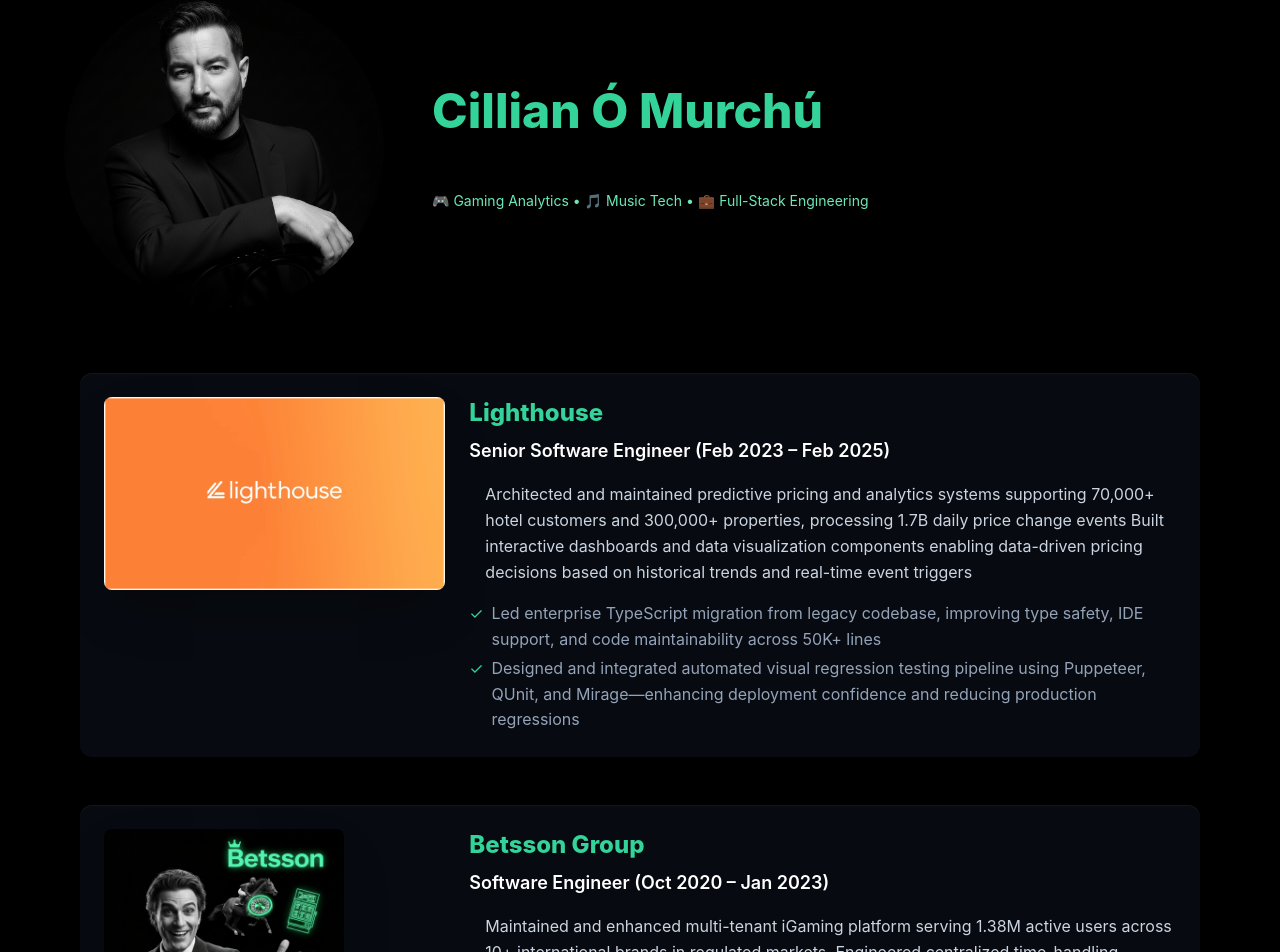
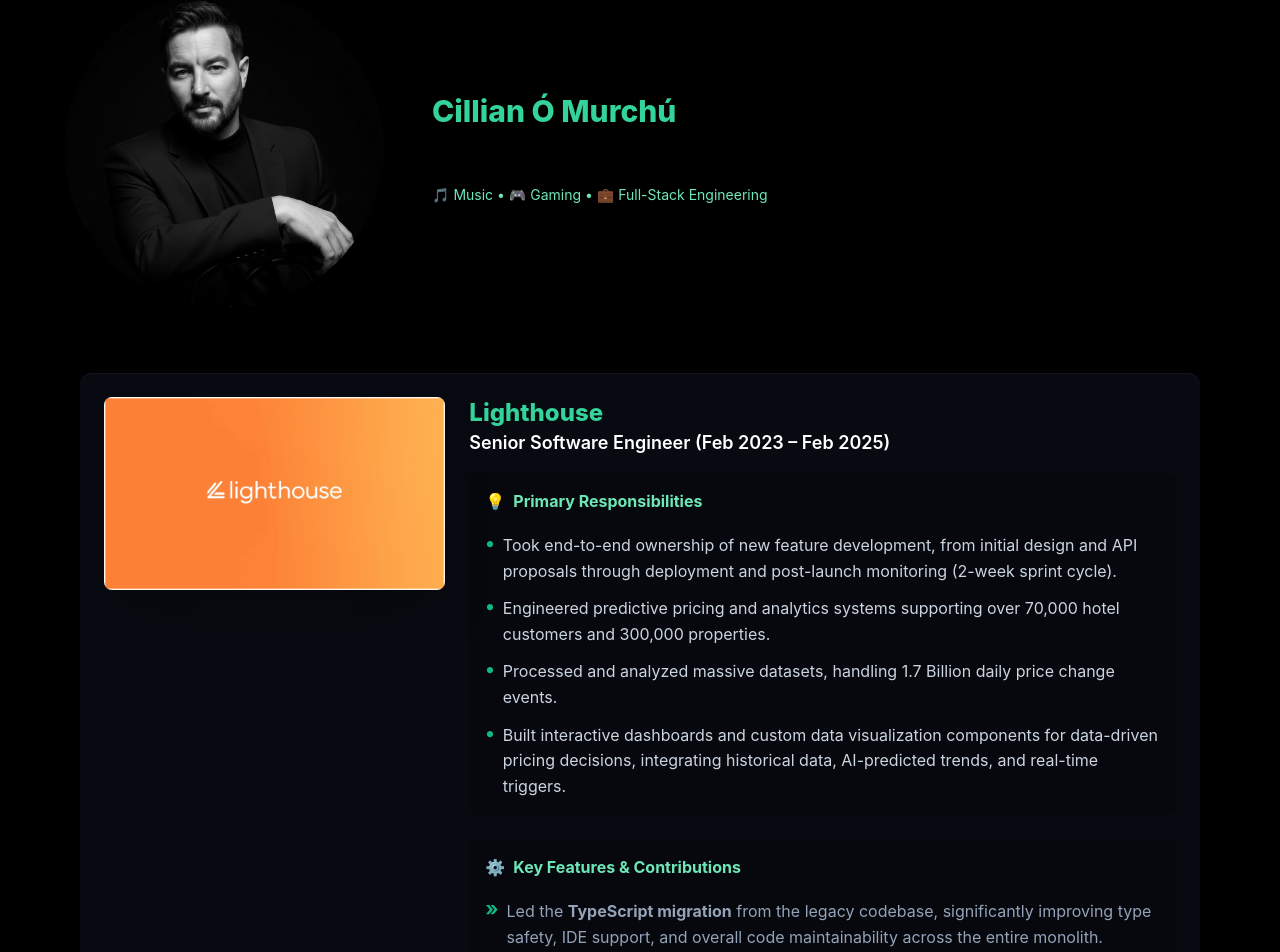
Before and after one commit to CillianOMurchu/portfolio, a React (Vite) app: page /about in a window 1280 px wide. Shown: the part 91-1043 px from the top of the page. Built offline with nearby package versions, Linux system fonts and the light colour scheme.

Commit message:
improve markdown rendering

```diff
--- a/package.json
+++ b/package.json
@@ -27,6 +27,7 @@
     "react-dom": "^18.3.1",
     "react-hook-form": "^7.55.0",
     "react-icons": "^5.5.0",
+    "react-markdown": "^10.1.0",
     "react-router-dom": "^7.9.5",
     "tailwind-merge": "*",
     "three": "^0.181.0"
--- a/src/components/TimelineItem.tsx
+++ b/src/components/TimelineItem.tsx
@@ -1,9 +1,29 @@
 import { motion } from "framer-motion";
+import ReactMarkdown from "react-markdown";
+
+// --- ANIMATION CONFIGURATIONS ---
 
 const cardVariants = {
   hidden: { opacity: 0, y: 20 },
   visible: { opacity: 1, y: 0 },
 };
+
+// Container for staggering the list items
+const listContainerVariants = {
+  visible: {
+    transition: {
+      staggerChildren: 0.05, // Stagger each child item's animation
+    },
+  },
+};
+
+// Individual item animation for responsibilities and features
+const listItemVariants = {
+  hidden: { opacity: 0, x: -10 },
+  visible: { opacity: 1, x: 0 },
+};
+
+// --- INTERFACES (Updated) ---
 
 interface TimelineWork {
   id: string | number;
@@ -11,7 +31,8 @@
   title: string;
   dates: string;
   projectImage?: string;
-  responsibilities?: string;
+  // UPDATED: Now an array for better presentation
+  responsibilities?: string[];
   keyFeatures?: string[];
 }
 
@@ -20,8 +41,9 @@
   index: number;
 }
 
+// --- COMPONENT ---
+
 export const TimelineItem = ({ work, index }: TimelineItemProps) => {
-  console.log("work.projectImage is ", work.projectImage);
   return (
     <motion.div
       key={work.id}
@@ -30,14 +52,16 @@
       viewport={{ once: true, amount: 0.2 }}
       variants={cardVariants}
       transition={{ delay: index * 0.1, duration: 0.3 }}
-      className="grid grid-cols-1 sm:grid-cols-3 gap-6 p-6 rounded-xl shadow-lg bg-black/30 border border-emerald-700 backdrop-blur-md"
+      className="grid grid-cols-1 sm:grid-cols-3 gap-6 p-6 rounded-xl shadow-lg border border-emerald-700 backdrop-blur-md"
       style={{
-        backgroundColor: "rgba(19, 26, 40, 0.4)",
-        borderColor: "rgba(16, 185, 129, 0.3)",
-        boxShadow: "0 8px 32px rgba(0, 0, 0, 0.3), inset 0 1px 0 rgba(255, 255, 255, 0.05)",
+        backgroundColor: "rgba(19, 26, 40, 0.4)", // Dark background
+        borderColor: "rgba(16, 185, 129, 0.3)", // Subtle border
+        boxShadow:
+          "0 8px 32px rgba(0, 0, 0, 0.3), inset 0 1px 0 rgba(255, 255, 255, 0.05)",
         backdropFilter: "blur(10px)",
       }}
     >
+      {/* 1. Image/Media Column */}
       <div className="sm:col-span-1">
         {work.projectImage && (
           <img
@@ -48,33 +72,68 @@
         )}
       </div>
 
-      <div className="sm:col-span-2">
-        <div className="flex items-center space-x-4 mb-2">
+      {/* 2. Content Column */}
+      <div className="sm:col-span-2 flex flex-col">
+        <div className="mb-4">
           <h3 className="text-2xl font-extrabold text-emerald-400">
             {work.name}
           </h3>
+          <p className="text-lg font-semibold text-white">
+            {work.title} ({work.dates})
+          </p>
         </div>
-        <p className="text-lg font-semibold text-white mb-2">
-          {work.title} ({work.dates})
-        </p>
 
-        {/* Tool Description */}
-        {work.responsibilities && (
-          <p className="mt-4 text-slate-300 leading-relaxed border-l-2 border-emerald-500 pl-4">
-            {work.responsibilities}
-          </p>
+        {/* --- Responsibilities Panel (Section 1) --- */}
+        {work.responsibilities && work.responsibilities.length > 0 && (
+          <div className="p-4 rounded-lg bg-black/20 border border-slate-700/50 mb-6">
+            <h4 className="text-base font-bold text-emerald-300 mb-3 border-b border-emerald-700/50 pb-2">
+              <span className="mr-2">💡</span>Primary Responsibilities
+            </h4>
+
+            <motion.ul
+              className="space-y-3 text-slate-300"
+              variants={listContainerVariants}
+            >
+              {work.responsibilities.map((responsibility, i) => (
+                <motion.li
+                  key={`resp-${i}`}
+                  variants={listItemVariants}
+                  className="flex items-start"
+                >
+                  <span className="text-emerald-500 text-xl font-bold mr-2 leading-none">
+                    •
+                  </span>
+                  <ReactMarkdown>{responsibility}</ReactMarkdown>
+                </motion.li>
+              ))}
+            </motion.ul>
+          </div>
         )}
 
-        {/* Key Features/Highlights */}
-        {work.keyFeatures && (
-          <ul className="mt-4 space-y-1 text-slate-400">
-            {work.keyFeatures.map((feature, i) => (
-              <li key={i} className="flex items-start">
-                <span className="text-emerald-400 mr-2">✓</span>
-                {feature}
-              </li>
-            ))}
-          </ul>
+        {/* --- Key Features/Highlights Panel (Section 2) --- */}
+        {work.keyFeatures && work.keyFeatures.length > 0 && (
+          <div className="p-4 rounded-lg bg-black/20 border border-slate-700/50">
+            <h4 className="text-base font-bold text-emerald-300 mb-3 border-b border-emerald-700/50 pb-2">
+              <span className="mr-2">⚙️</span>Key Features & Contributions
+            </h4>
+            <motion.ul
+              className="space-y-3 text-slate-400"
+              variants={listContainerVariants}
+            >
+              {work.keyFeatures.map((feature, i) => (
+                <motion.li
+                  key={`feat-${i}`}
+                  variants={listItemVariants}
+                  className="flex items-start"
+                >
+                  <span className="text-emerald-500 mr-2 text-xl leading-none font-bold">
+                    »
+                  </span>
+                  <ReactMarkdown>{feature}</ReactMarkdown>
+                </motion.li>
+              ))}
+            </motion.ul>
+          </div>
         )}
       </div>
     </motion.div>
--- a/src/components/ToggleSphere.tsx
+++ b/src/components/ToggleSphere.tsx
@@ -22,7 +22,7 @@
 
   React.useEffect(() => {
     const handleScroll = () => {
-      if (window.scrollY > 20 && toggled) {
+      if (window.scrollY > 200 && toggled) {
         setToggled(false);
       }
     };
--- a/src/components/app/About.tsx
+++ b/src/components/app/About.tsx
@@ -3,40 +3,46 @@
 import { TimelineItem } from "../TimelineItem";
 import { experienceData } from "../../consts/experience-data";
 
-const sectionVariants = {
-  hidden: { opacity: 0, y: 30 },
-  visible: { opacity: 1, y: 0 },
+const animationVariants = {
+  section: { hidden: { opacity: 0, y: 30 }, visible: { opacity: 1, y: 0 } },
+  slideInRight: {
+    hidden: { opacity: 0, x: 40 },
+    visible: { opacity: 1, x: 0 },
+  },
+  slideInLeft: {
+    hidden: { opacity: 0, x: -40 },
+    visible: { opacity: 1, x: 0 },
+  },
+  fadeIn: { hidden: { opacity: 0 }, visible: { opacity: 1 } },
 };
 
-const profileAnimationVariants = {
-  hidden: { opacity: 0, x: 40 },
-  visible: { opacity: 1, x: 0 },
-};
+const transitionConfig = { once: true, amount: 0.8 };
+const animationTiming = { duration: 0.8 };
 
-const detailsAnimationVariants = {
-  hidden: { opacity: 0, x: -40 },
-  visible: { opacity: 1, x: 0 },
-};
+const ProfileHeader = () => (
+  <>
+    <h1 className="text-5xl md:text-3xl font-extrabold text-emerald-400 mb-6">
+      Cillian Ó Murchú
+    </h1>
+    <div className="mt-8 space-y-3">
+      <p className="text-emerald-300 text-sm">
+        🎵 Music • 🎮 Gaming • 💼 Full-Stack Engineering
+      </p>
+    </div>
+  </>
+);
 
 const About = () => {
-  // const bioLines = [
-  //   "Full-stack software engineer with 15+ years of experience",
-  //   "building scalable systems, leading teams, and delivering high-impact products.",
-  //   "Specialized in TypeScript, React & Angular, and event-driven architectures.",
-  //   "Currently focused on creative web experiences and intuitive UI."
-  // ];
-
   return (
-    <div className=" bg-black min-h-screen pt-20 pb-16 flex flex-col items-center justify-start space-y-8 px-4">
-      {/* Profile section - hidden on mobile, shown on iPad+ */}
+    <div className="bg-black min-h-screen pt-20 pb-16 flex flex-col items-center justify-start space-y-8 px-4">
+      {/* Desktop Layout */}
       <div className="hidden md:flex w-full max-w-6xl gap-12 items-start">
-        {/* Profile Image - slides in from right */}
         <motion.div
           initial="hidden"
           whileInView="visible"
-          viewport={{ once: true, amount: 0.8 }}
-          variants={profileAnimationVariants}
-          transition={{ duration: 0.8, ease: "easeOut" }}
+          viewport={transitionConfig}
+          variants={animationVariants.slideInRight}
+          transition={animationTiming}
           className="flex-shrink-0"
         >
           <img
@@ -46,46 +52,24 @@
           />
         </motion.div>
 
-        {/* Details section - slides in from left with line-by-line fade animation */}
         <motion.div
           initial="hidden"
           whileInView="visible"
-          viewport={{ once: true, amount: 0.8 }}
-          variants={detailsAnimationVariants}
-          transition={{ duration: 0.8, ease: "easeOut" }}
+          viewport={transitionConfig}
+          variants={animationVariants.slideInLeft}
+          transition={animationTiming}
           className="self-center flex-1 flex flex-col justify-center"
         >
-          <h1 className="text-5xl font-extrabold text-emerald-400 mb-6">
-            Cillian Ó Murchú
-          </h1>
-          <div className="space-y-3">
-            {/* {bioLines.map((line, idx) => (
-              <motion.p
-                key={idx}
-                initial={{ opacity: 0 }}
-                whileInView={{ opacity: 1 }}
-                viewport={{ once: true, amount: 0.8 }}
-                transition={{ delay: idx * 0.1, duration: 0.4 }}
-                className="text-emerald-400 text-lg leading-relaxed font-light tracking-wide"
-              >
-                {line}
-              </motion.p>
-            ))} */}
-          </div>
-          <div className="mt-8 space-y-3">
-            <p className="text-emerald-300 text-sm">
-              🎮 Gaming Analytics • 🎵 Music Tech • 💼 Full-Stack Engineering
-            </p>
-          </div>
+          <ProfileHeader />
         </motion.div>
       </div>
 
-      {/* Mobile profile - centered with text below */}
+      {/* Mobile Layout */}
       <motion.div
         initial="hidden"
         whileInView="visible"
-        viewport={{ once: true, amount: 0.8 }}
-        variants={sectionVariants}
+        viewport={transitionConfig}
+        variants={animationVariants.section}
         transition={{ duration: 0.7 }}
         className="md:hidden flex flex-col items-center text-center"
       >
@@ -94,27 +78,8 @@
           alt="Portrait of Cillian O'Murchu"
           className="max-h-[25rem] w-100 h-100 rounded-full shadow-lg object-cover mb-6 border-4 border-white"
         />
-        <h1 className="text-3xl font-extrabold text-emerald-400 mb-4">
-          Cillian Ó Murchú
-        </h1>
-        {/* <div className="space-y-2 max-w-sm">
-          {bioLines.map((line, idx) => (
-            <motion.p
-              key={idx}
-              initial={{ opacity: 0 }}
-              whileInView={{ opacity: 1 }}
-              viewport={{ once: true, amount: 0.8 }}
-              transition={{ delay: idx * 0.1, duration: 0.4 }}
-              className="text-emerald-400 text-base leading-relaxed font-light tracking-wide"
-            >
-              {line}
-            </motion.p>
-          ))}
-        </div> */}
-        <div className="mt-6 space-y-2">
-          <p className="text-emerald-300 text-xs">
-            🎮 Gaming Analytics • 🎵 Music Tech • 💼 Full-Stack Engineering
-          </p>
+        <div className="w-full">
+          <ProfileHeader />
         </div>
       </motion.div>
 
--- a/src/consts/experience-data.tsx
+++ b/src/consts/experience-data.tsx
@@ -3,30 +3,23 @@
 import pokerstars from "../assets/about/header-pokerstars.png";
 
 export const experienceData = [
-  // {
-  //   id: "1",
-  //   name: "Peach Nutrition",
-  //   title: "Co-Founder & E-Commerce/Digital Marketing Lead",
-  //   projectImage: "/src/assets/about/header-peach-tool.png",
-  //   dates: "Feb 2024 – Present",
-  //   responsibilities: "Architected and shipped custom Shopify storefront with hand-coded Liquid templates and responsive design (www.peach-nutrition.com) Implemented automated workflows for product updates, delivery tracking, and customer notifications—reducing manual operational overhead by ~80%",
-  //   keyFeatures: [
-  //     "Established GitHub Actions CI/CD pipeline ensuring secure, version-controlled deployments and rollback capabilities",
-  //     "Managed access control and security governance across company infrastructure, tools, and credentials—demonstrating full-stack operational ownership",
-  //     "Developed and executed video-led marketing campaigns and Facebook Ads strategies, optimizing messaging and audience targeting"
-  //   ]
-  // },
   {
     id: "2",
     name: "Lighthouse",
     title: "Senior Software Engineer",
     projectImage: lighthouseImage, // Imported image module
     dates: "Feb 2023 – Feb 2025",
-    responsibilities:
-      "Architected and maintained predictive pricing and analytics systems supporting 70,000+ hotel customers and 300,000+ properties, processing 1.7B daily price change events Built interactive dashboards and data visualization components enabling data-driven pricing decisions based on historical trends and real-time event triggers",
+    // --- UPDATED: responsibilities is now an array ---
+    responsibilities: [
+      "Took end-to-end ownership of new feature development, from initial design and API proposals through deployment and post-launch monitoring (2-week sprint cycle).",
+      "Engineered predictive pricing and analytics systems supporting over 70,000 hotel customers and 300,000 properties.",
+      "Processed and analyzed massive datasets, handling 1.7 Billion daily price change events.",
+      "Built interactive dashboards and custom data visualization components for data-driven pricing decisions, integrating historical data, AI-predicted trends, and real-time triggers.",
+    ],
+    // --- Existing keyFeatures array remains ---
     keyFeatures: [
-      "Led enterprise TypeScript migration from legacy codebase, improving type safety, IDE support, and code maintainability across 50K+ lines",
-      "Designed and integrated automated visual regression testing pipeline using Puppeteer, QUnit, and Mirage—enhancing deployment confidence and reducing production regressions",
+      "Led the **TypeScript migration** from the legacy codebase, significantly improving type safety, IDE support, and overall code maintainability across the entire monolith.",
+      "Architected and implemented the automated **visual regression testing pipeline** using Puppeteer, QUnit, and Mirage, drastically reducing production regressions and enhancing deployment confidence.",
     ],
   },
   {
@@ -35,12 +28,16 @@
     title: "Software Engineer",
     projectImage: betsson,
     dates: "Oct 2020 – Jan 2023",
-    responsibilities:
-      "Maintained and enhanced multi-tenant iGaming platform serving 1.38M active users across 10+ international brands in regulated markets. Engineered centralized time-handling component using dayjs, ensuring timezone consistency and regional compliance across distributed user base",
+    // --- UPDATED: responsibilities is now an array ---
+    responsibilities: [
+      "Maintained and enhanced a multi-tenant iGaming platform serving 1.38 Million active users across 10+ international brands in regulated markets.",
+      "Engineered a centralized time-handling component using Day.js to ensure timezone consistency and regional compliance across the distributed user base.",
+    ],
+    // --- Existing keyFeatures array remains ---
     keyFeatures: [
-      "Optimized Terms & Conditions registration flow through UX refinement and progressive disclosure patterns, resulting in 8% conversion rate improvement—directly impacting user acquisition metrics",
-      "Developed responsible gaming UI compliance modules and white-label affiliate configuration systems meeting regulatory requirements across jurisdictions",
-      "Contributed to Selenium-based UAT testing infrastructure, establishing test structure, coverage standards, and CI integration",
+      "Optimized Terms & Conditions registration flow through UX refinement and progressive disclosure patterns, resulting in an **8% conversion rate improvement**.",
+      "Developed responsible gaming UI compliance modules and white-label affiliate configuration systems meeting complex jurisdictional regulatory requirements.",
+      "Contributed to the **Selenium-based UAT testing infrastructure**, establishing test structure, coverage standards, and CI integration.",
     ],
   },
   {
@@ -49,11 +46,13 @@
     title: "Gaming Operator & Tournament Coordinator",
     projectImage: pokerstars,
     dates: "Jan 2003 – Jul 2016",
-    responsibilities:
-      "Managed tournament operations and gaming floor efficiency for high-volume poker events over 13+ years. Optimized table layouts and staffing models to maximize throughput during peak tournament seasons.",
+    responsibilities: [
+      "Managed high-volume tournament operations and gaming floor efficiency for major poker events over 13+ years.",
+      "Coordinated table layouts and optimized staffing models to maximize throughput during peak tournament seasons.",
+    ],
     keyFeatures: [
-      "Forecasted table availability and optimized event layouts, increasing daily tournament capacity by ~20%",
-      "Reduced operational resource overhead by 15–25% through staffing optimization and process refinement",
+      "Forecasted table availability and optimized event layouts, **increasing daily tournament capacity by ~20%**.",
+      "Reduced operational resource overhead by **15–25%** through staffing optimization and process refinement.",
     ],
   },
 ];
```
Also changed, not shown: 1 other file (tests, documents, lock files or other folders).
